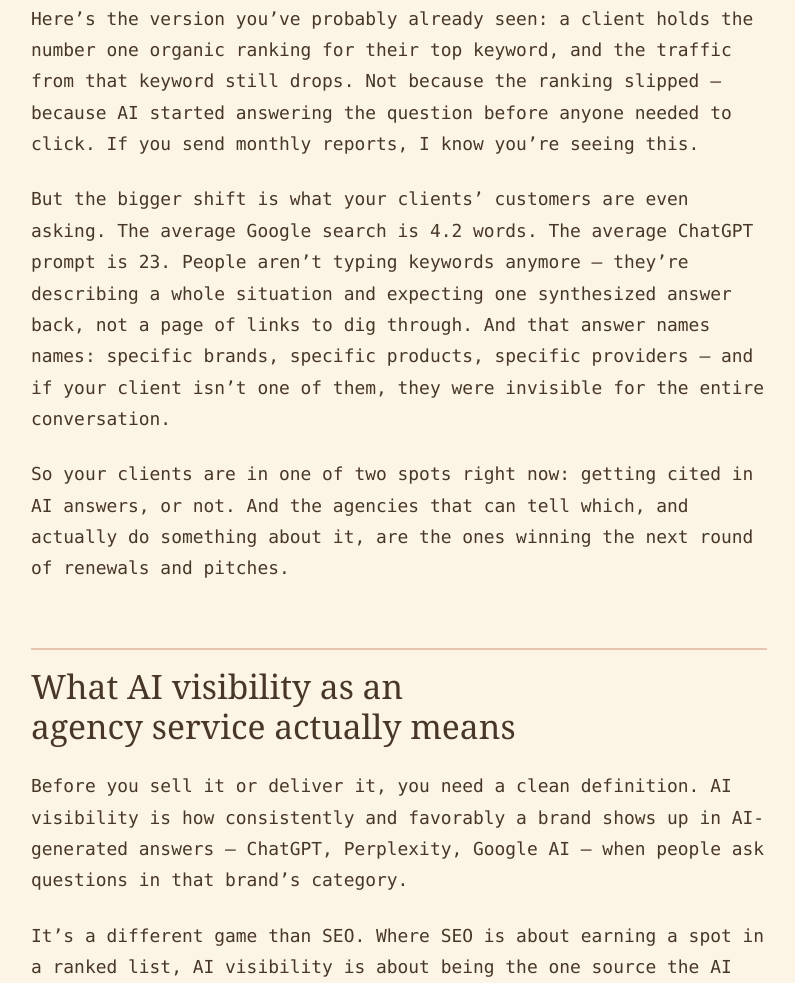
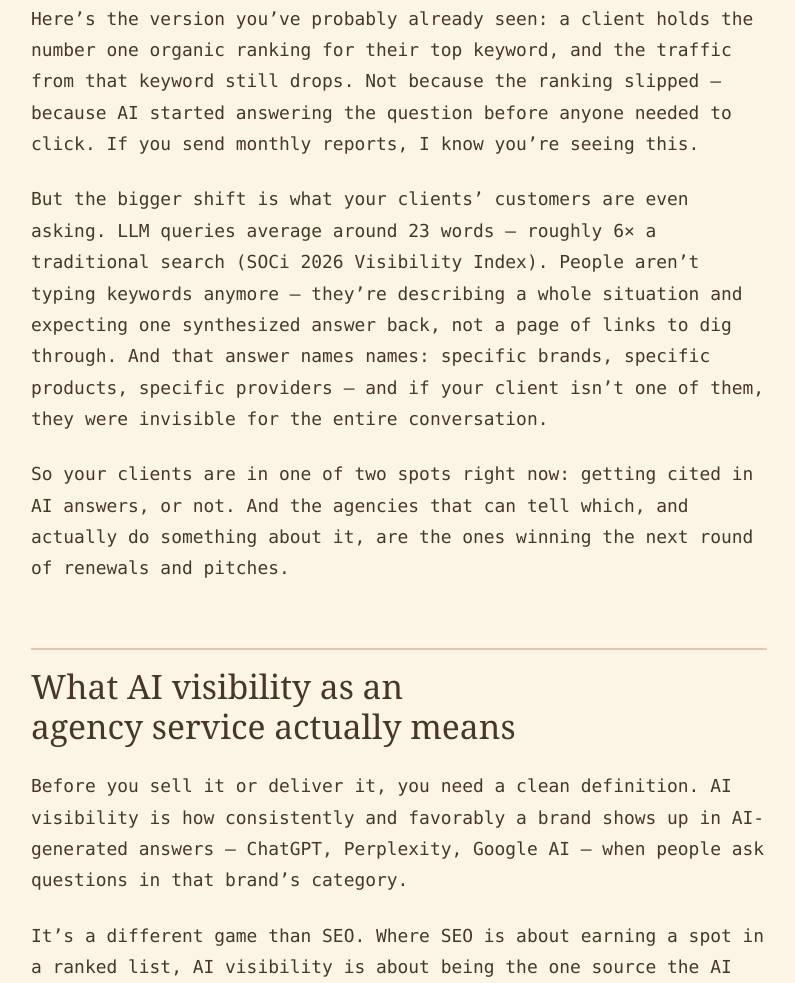
Before and after one commit to lauraseelinger/lsxpartners-site, an Astro site: page /blog/ai-visibility-agency-service in a window 1280 px wide. Shown: the part 2028-3011 px from the top of the page, without its empty margins (241-1036 px from the left). Built offline with nearby package versions, Linux system fonts and the light colour scheme; Astro itself is replaced by a stand-in of ours; some packages are replaced by stand-ins of ours.

Commit message:
Agency-service post: source the query-length stat (SOCi 2026 Visibility Index)
Co-Authored-By: Claude Opus 4.8 <noreply@anthropic.com>

```diff
--- a/src/content/blog/ai-visibility-agency-service.md
+++ b/src/content/blog/ai-visibility-agency-service.md
@@ -27,7 +27,7 @@ Your reporting stack was built for a version of search that's changing fast. Org
 
 Here's the version you've probably already seen: a client holds the number one organic ranking for their top keyword, and the traffic from that keyword still drops. Not because the ranking slipped — because AI started answering the question before anyone needed to click. If you send monthly reports, I know you're seeing this.
 
-But the bigger shift is what your clients' customers are even asking. The average Google search is 4.2 words. The average ChatGPT prompt is 23. People aren't typing keywords anymore — they're describing a whole situation and expecting one synthesized answer back, not a page of links to dig through. And that answer names names: specific brands, specific products, specific providers — and if your client isn't one of them, they were invisible for the entire conversation.
+But the bigger shift is what your clients' customers are even asking. LLM queries average around 23 words — roughly 6× a traditional search (SOCi 2026 Visibility Index). People aren't typing keywords anymore — they're describing a whole situation and expecting one synthesized answer back, not a page of links to dig through. And that answer names names: specific brands, specific products, specific providers — and if your client isn't one of them, they were invisible for the entire conversation.
 
 So your clients are in one of two spots right now: getting cited in AI answers, or not. And the agencies that can tell which, and actually do something about it, are the ones winning the next round of renewals and pitches.
 
```
